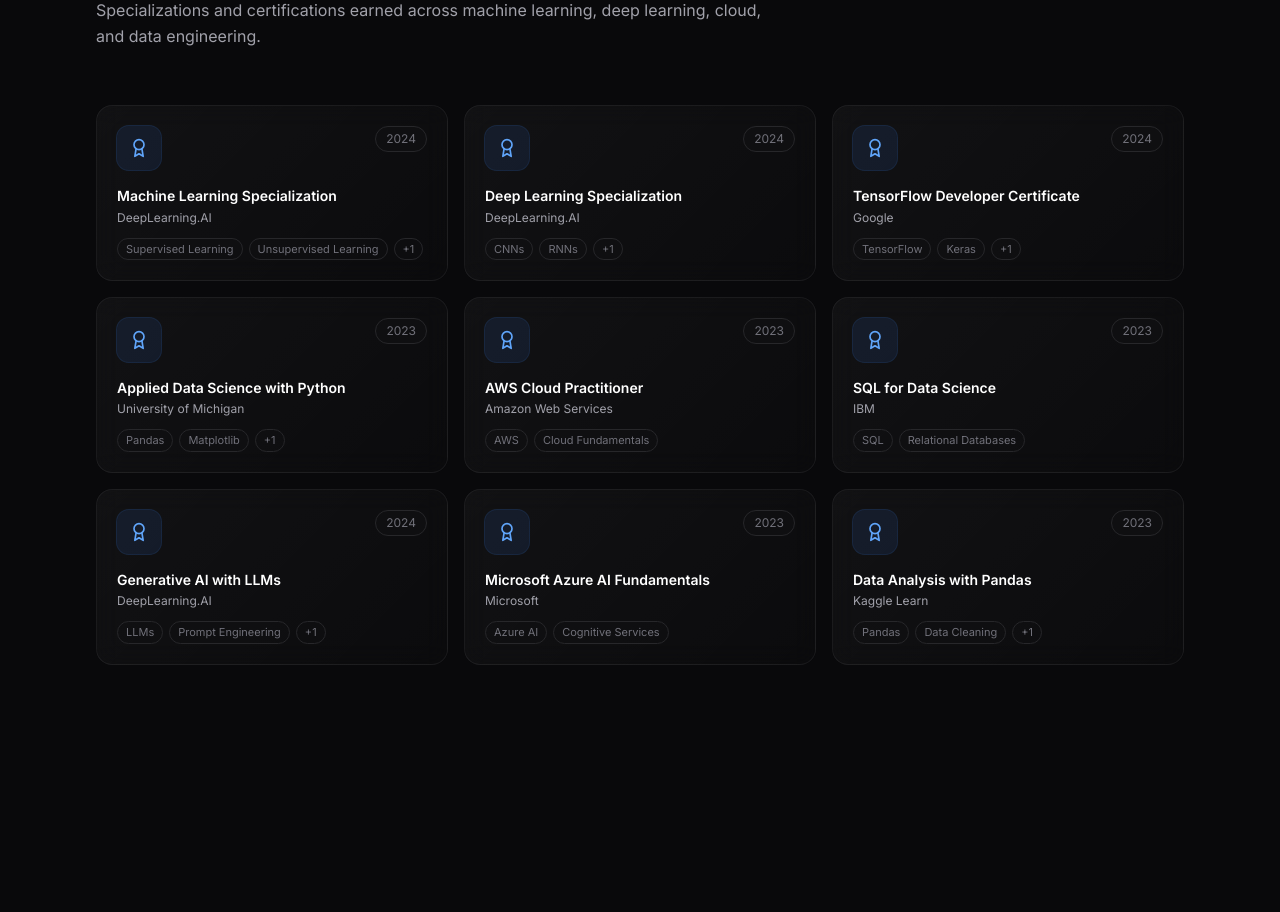
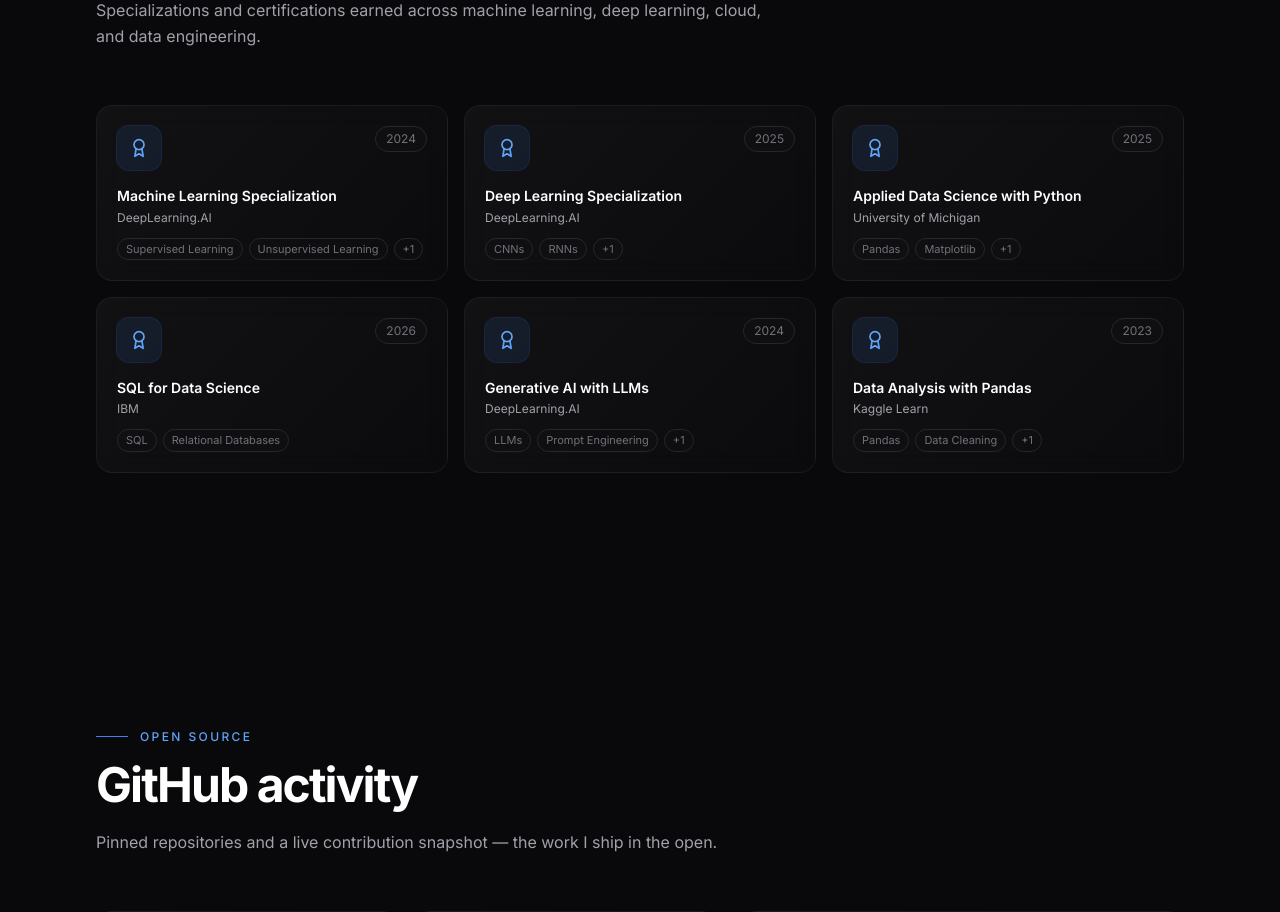
Before and after one commit to Nova1672/My_Portfolio, a React (Vite) app: page / in a window 1280 px wide. Shown: the part 6900-7812 px from the top of the page. Built offline with nearby package versions, Linux system fonts and the light colour scheme.

Commit message:
Update portfolio content

```diff
--- a/src/data/portfolio.ts
+++ b/src/data/portfolio.ts
@@ -363,40 +363,24 @@ export const certificates: Certificate[] = [
   {
     title: 'Deep Learning Specialization',
     issuer: 'DeepLearning.AI',
-    year: '2024',
-    credentialId: 'DL-SPEC-2024-SP',
+    year: '2025',
+    credentialId: 'DL-SPEC-2025-SP',
     url: 'https://coursera.org/verify/specialization',
     skills: ['CNNs', 'RNNs', 'Sequence Models'],
   },
   {
-    title: 'TensorFlow Developer Certificate',
-    issuer: 'Google',
-    year: '2024',
-    credentialId: 'TF-DEV-2024',
-    url: 'https://tensorflow.org/certificate',
-    skills: ['TensorFlow', 'Keras', 'Model Deployment'],
-  },
-  {
     title: 'Applied Data Science with Python',
     issuer: 'University of Michigan',
-    year: '2023',
-    credentialId: 'ADS-PY-2023',
+    year: '2025',
+    credentialId: 'ADS-PY-2025',
     url: 'https://coursera.org/verify',
     skills: ['Pandas', 'Matplotlib', 'Scikit-learn'],
   },
   {
-    title: 'AWS Cloud Practitioner',
-    issuer: 'Amazon Web Services',
-    year: '2023',
-    credentialId: 'AWS-CP-2023',
-    url: 'https://aws.amazon.com/verification',
-    skills: ['AWS', 'Cloud Fundamentals'],
-  },
-  {
     title: 'SQL for Data Science',
     issuer: 'IBM',
-    year: '2023',
-    credentialId: 'SQL-DS-2023',
+    year: '2026',
+    credentialId: 'SQL-DS-2026',
     url: 'https://coursera.org/verify',
     skills: ['SQL', 'Relational Databases'],
   },
@@ -407,14 +391,6 @@ export const certificates: Certificate[] = [
     credentialId: 'GENAI-LLM-2024',
     url: 'https://coursera.org/verify',
     skills: ['LLMs', 'Prompt Engineering', 'RAG'],
-  },
-  {
-    title: 'Microsoft Azure AI Fundamentals',
-    issuer: 'Microsoft',
-    year: '2023',
-    credentialId: 'AI-900-2023',
-    url: 'https://learn.microsoft.com/credentials',
-    skills: ['Azure AI', 'Cognitive Services'],
   },
   {
     title: 'Data Analysis with Pandas',
```
